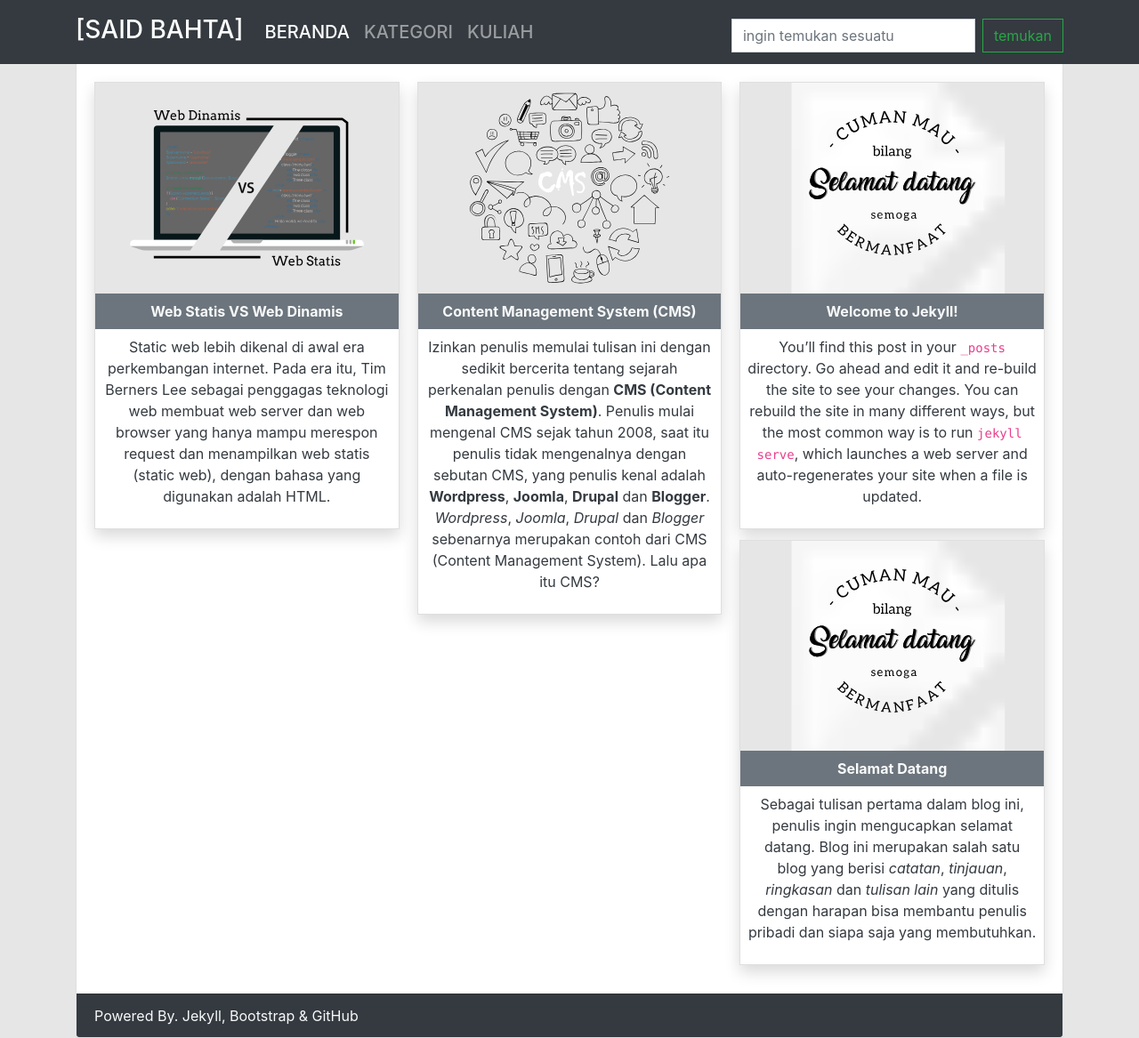
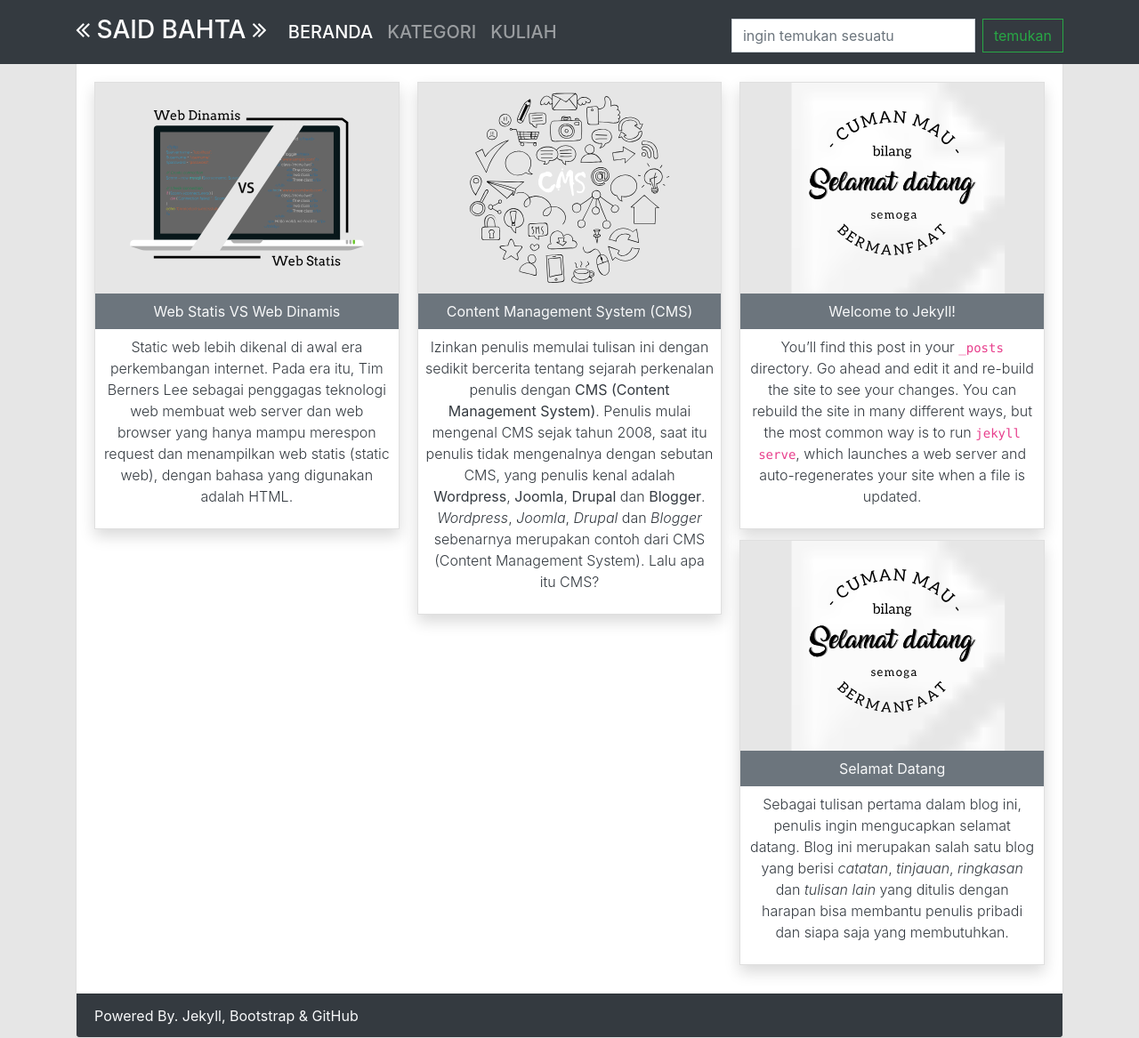
Before and after one commit to surtinaali/blog, a Jekyll site: the page built from index.html, in a window 1280 px wide and 1167 px high. Shown: the whole window at 89% size. Built offline with Jekyll 4.4.1, drawn with Linux system fonts in a browser that asks for light colours.

Commit message:
font weight ligt dan gunakan font awesome

```diff
--- a/_layouts/about.html
+++ b/_layouts/about.html
@@ -2,7 +2,7 @@
 title: {{ site.author }}
 layout: page
 ---
-<div class="row">
+<div class="row font-weight-light">
         <div class="col-lg-9 mx-auto">
                 {{ content }}
         </div>
--- a/_layouts/page.html
+++ b/_layouts/page.html
@@ -7,13 +7,15 @@
     <meta http-equiv="X-UA-Compatible" content="ie=edge">
     <title>{{ site.title }} - {{page.title}}</title>
     <link rel="stylesheet" href="{{site.baseurl}}/assets/style/css/bootstrap.min.css">
+    <link rel="stylesheet" href="{{site.baseurl}}/assets/font-awesome-4.7.0/css/font-awesome.min.css">
 </head>
 
 <body style="background:#e6e6e6">
     <nav class="navbar sticky-top navbar-expand-lg navbar-dark bg-dark pt-3">
         <div class="container">
             <a class="navbar-brand pt-0" href="{{site.baseurl}}/about">
-                <h3>[{{ site.title }}]</h3>
+                <h3><i class="fa fa-angle-double-left" aria-hidden="true"></i> {{ site.title }} <i class="fa fa-angle-double-right" aria-hidden="true"></i>
+                </h3>
             </a>
             <button class="navbar-toggler" type="button" data-toggle="collapse" data-target="#navbarSupportedContent" aria-controls="navbarSupportedContent"
                 aria-expanded="false" aria-label="Toggle navigation">
--- a/index.html
+++ b/index.html
@@ -5,12 +5,12 @@ nav_order: 1
 ---
 <div class="card-columns text-center">
     {% for post in site.posts %}
-    <div class="card shadow rounded-0">
+    <div class="card shadow rounded-0 font-weight-light">
         <img class="card-img-top rounded-0" src="{{post.img_path}}" alt="Card image cap">
-        <div class="card-header border-bottom-0 py-2 bg-secondary text-light font-weight-bold">
-            {{ post.title }}
+        <div class="card-header border-bottom-0 py-2 bg-secondary text-light">
+            <b>{{ post.title }}</b>
         </div>
-        <div class="card-body p-2">
+        <div class="card-body p-2 ">
             <a href="{{site.baseurl}}{{ post.url }}" class="text-dark" style="text-decoration:none">{{ post.excerpt }}</a>
         </div>
     </div>
--- a/kategori.html
+++ b/kategori.html
@@ -3,12 +3,12 @@ title: Kategori
 layout: page
 nav_order: 2
 ---
-<div class="card border-0">
+<div class="card border-0 font-weight-light">
     {% for category in site.categories %}
     <div class="card rounded-0">
-        <div class="card-header pb-0 pt-auto">
+        <div id="{{category_name}}" class="card-header pb-0 pt-auto">
             {% assign category_name = category[0] %}
-            <h5 class="card-title">{{ category_name | upcase }}</h5>
+            <h5 class="card-title"><i class="fa fa-folder-open-o" aria-hidden="true"></i> {{ category_name | upcase }}</h5>
         </div>
         <div class="card-body">
             <p class="card-text">
--- a/kuliah.html
+++ b/kuliah.html
@@ -3,7 +3,9 @@ title: Kuliah
 layout: page
 nav_order: 3
 ---
+<div class="font-weight-light">
 <p></p>
 <h5 class="text-muted text-center">halaman ini untuk sementara belum tersedia</h5>
 <p class="text-muted text-center">dalam tahap pembuatan menggunakan jekyll collection</p>
 <p></p>
+</div>
```
Also changed, not shown: _layouts/post.html (+7 -2 lines).
